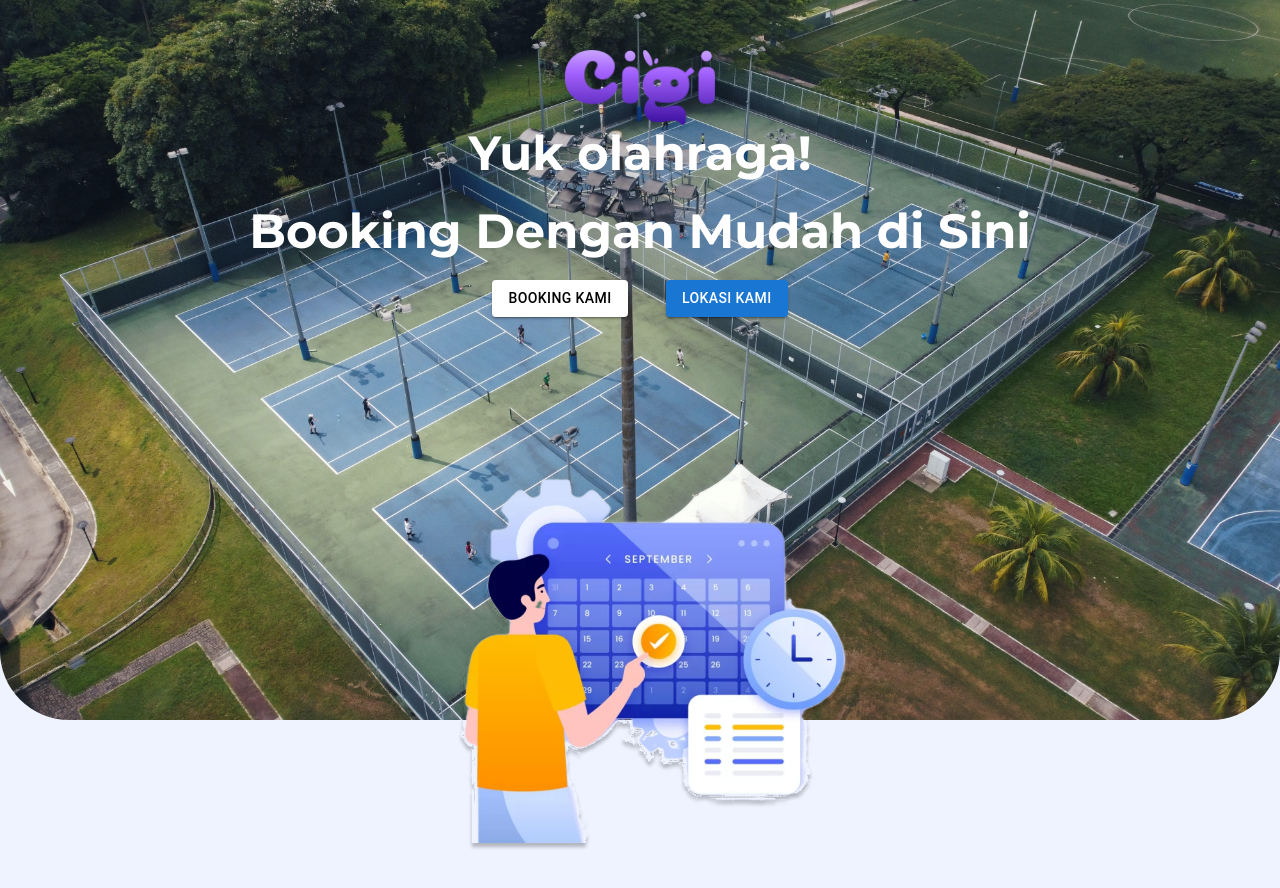
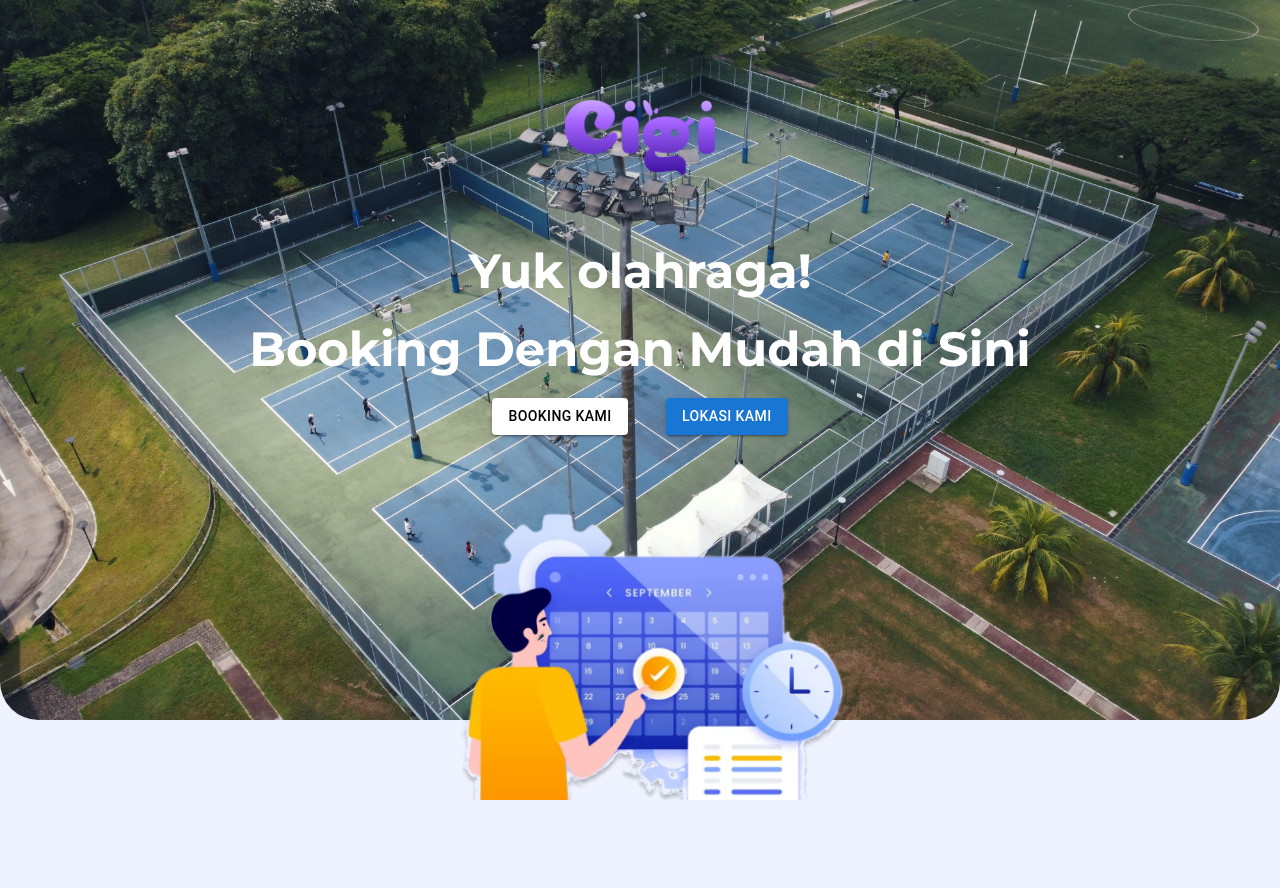
Before and after one commit to AnnasIsmail/booking-maagement-system, a React (Vite) app in the folder front-end/: page / in a window 1280 px wide. Shown: the top 888 px of the page. After the commit the page ends 800 px from the top, so only its background shows below. Built offline with nearby package versions, Linux system fonts and the light colour scheme.

Commit message:
Fix Section 1 in Landing Page

```diff
--- a/front-end/src/layout/MainLayout.jsx
+++ b/front-end/src/layout/MainLayout.jsx
@@ -2,8 +2,8 @@ import { Outlet } from "react-router-dom";
 import styled from "styled-components";
 
 const Container = styled.div`
-  width: 100vw;
-  max-width: 1280px;
+  width: 100%;
+  // max-width: 1280px;
   margin: auto;
 `;
 
--- a/front-end/src/pages/LandingPage.jsx
+++ b/front-end/src/pages/LandingPage.jsx
@@ -9,23 +9,22 @@ const Page = styled.div`
 
 const ImageBackground = styled.img`
   width: 100%;
-  border-radius: 0 0 69px 69px;
+  border-radius: 0 0 3vw 3vw;
+  position: absolute;
+  min-height: 90vh;
+  object-fit: cover;
+  z-index: -1;
 `;
 
 const ImageLogo = styled.img`
-  top: 50px;
-  position: absolute;
   width: 150px;
-  left: calc(50vw - 75px);
-  right: calc(50vw - 75px);
+  margin-top: 100px;
 `;
 
 const Content = styled.div`
   color: white;
   font-size: 48px;
   font-weight: bold;
-  position: relative;
-  top: -600px;
   text-align: center;
   display: flex;
   gap: 20px;
@@ -35,13 +34,17 @@ const Content = styled.div`
 `;
 
 const ImageIllustration = styled.img`
-  position: relative;
-  top: -450px;
-  left: calc(50% - 219px);
+  width: 430px;
+  margin-bottom: -80px;
 `;
 
 const Section1 = styled.div`
-  height: 100vh;
+  min-height: 100vh;
+  display: flex;
+  flex-direction: column;
+  justify-content: space-between;
+  align-items: center;
+  overflow: hidden;
 `;
 
 export default function LandingPage() {
```
